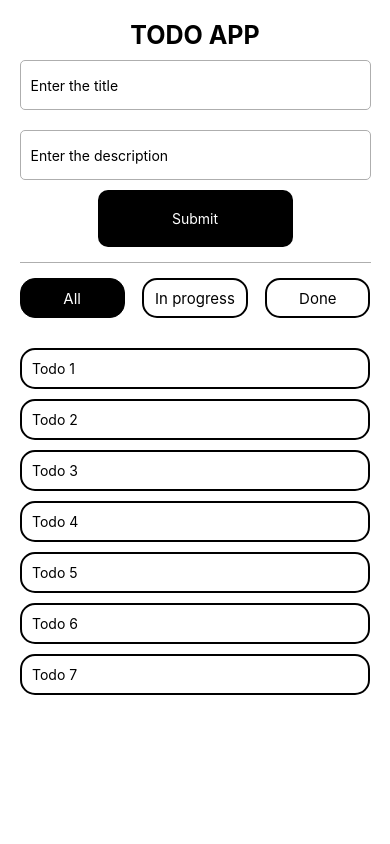
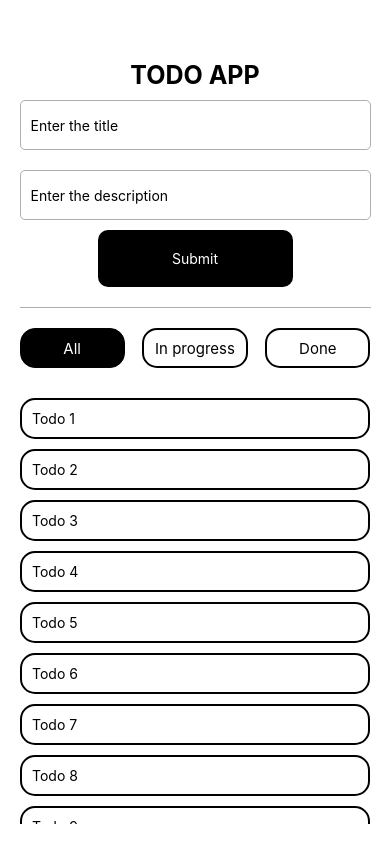
Before and after one commit to Yasmeen-Saad/Todo-App, a React Native app: screen / in a window 390 px wide. Built offline with nearby package versions, Linux system fonts and the light colour scheme.

Commit message:
some changes

```diff
--- a/App.js
+++ b/App.js
@@ -1,5 +1,5 @@
 import { StyleSheet, Text, TouchableOpacity, View } from 'react-native';
-import { FlatList, ScrollView, TextInput } from 'react-native-web';
+import { FlatList, ScrollView, TextInput } from 'react-native';
 
 export default function App() {
 	const todos = [{
@@ -42,10 +42,28 @@ export default function App() {
 		id: 7,
 		title: "Todo 7",
 		description: "Description 7",
-		status: "done"}
+		status: "done"
+	},
+	{
+		id: 8,
+		title: "Todo 8",
+		description: "Description 8",
+		status: "done"
+	},
+	{
+		id: 9,
+		title: "Todo 9",
+		description: "Description 9",
+		status: "inProgress"
+	},
+	{
+		id: 10,
+		title: "Todo 10",
+		description: "Description 10",
+		status: "inProgress"
+	}
 	];
   return (
-	<ScrollView style={{paddingVertical: 20}}>
 	<View style={styles.container}>
 		<Text style={styles.appHeader}>Todo App</Text>
 		<TextInput style={styles.input} placeholder="Enter the title"/>
@@ -73,7 +91,6 @@ export default function App() {
 				}/>
 		</View>
 	</View>
-	</ScrollView>
   );
 }
 
@@ -87,7 +104,8 @@ const styles = StyleSheet.create({
   appHeader: {
 	fontSize: 25,
 	textTransform: 'uppercase',
-	fontWeight: 'bold'
+	fontWeight: 'bold',
+	paddingTop: 60
   },
   input:{
 	borderWidth: 1,
@@ -122,11 +140,12 @@ const styles = StyleSheet.create({
     justifyContent: "space-between",
   },
   todosContainer: {
+	flex: 1,
     flexDirection: "row",
     width: "100%",
     justifyContent: "center",
 	alignContent: "center",
-    padding: 20
+    padding: 20,
   },
   filterText: {
     color: "black",
@@ -136,7 +155,7 @@ const styles = StyleSheet.create({
     height: 1,
     width: "90%",
     backgroundColor: "#aeaeae",
-    marginVertical: 15,
+    marginVertical: 20
   },
   submitBtn: {
     width: "50%",
```
Lines whose indentation alone changed are shown as unchanged.
